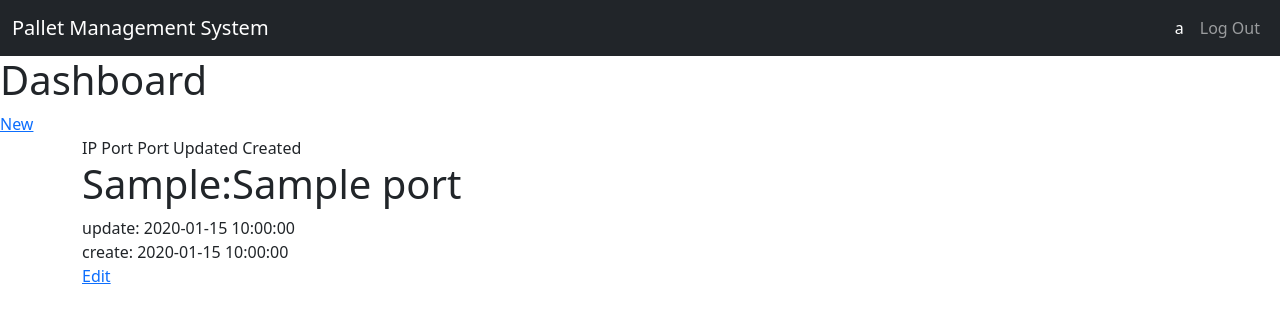
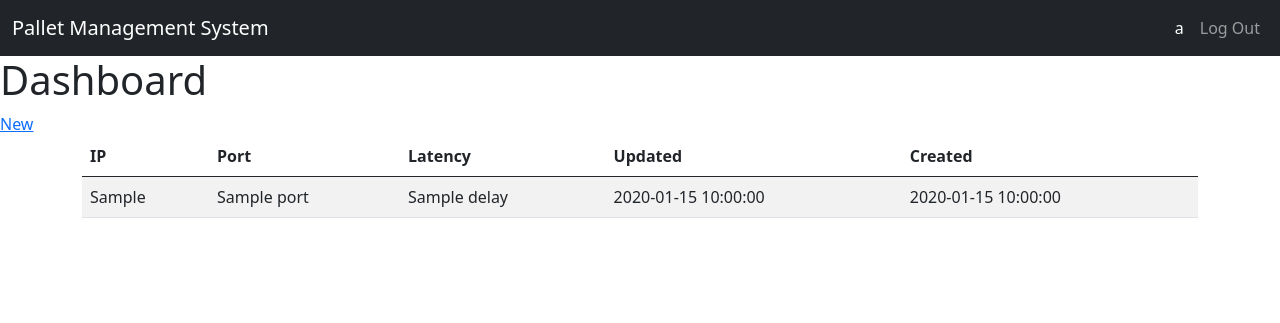
Before and after one commit to codingchefsong/spider_flask_proxy, a Flask app: template flaskr/templates/blog/dashboard.html in a window 1280 px wide. Shown: the top 323 px of the page. Run offline with Flask 2, Linux system fonts and the light colour scheme; a user stored in the database is signed in; data comes from the database, SQL or seed files in the repository; both versions use the stored data as it was after the commit; tables that the repository leaves empty hold one stand-in row (values such as "Sample post"); the template is opened without the code that fills it: most values are stand-ins (such as "Sample title", 1, 10 or a date in 2020); some libraries are stand-ins or nearby versions.

```diff
--- a/flaskr/blog.py
+++ b/flaskr/blog.py
@@ -182,7 +182,7 @@ def dashboard():
     db = get_db()
 
     records = db.execute(
-        'SELECT p.id, author_id, created, updated, ip, port, username'
+        'SELECT p.id, author_id, delay, created, updated, ip, port, username'
         ' FROM proxy p JOIN user u ON p.author_id = u.id'
         ' ORDER BY created DESC'
     ).fetchall()
--- a/flaskr/templates/blog/dashboard.html
+++ b/flaskr/templates/blog/dashboard.html
@@ -9,36 +9,37 @@
 
 {% block content %}
 <div class="container">
-
+    <table class="table table-striped">
         <thead>
         <tr>
             <th>IP</th>
             <th>Port</th>
-        <th>Port</th>
+            <th>Latency</th>
             <th>Updated</th>
             <th>Created</th>
-
         </tr>
         </thead>
 
+        <tbody>
         {% for r in records %}
-    <article class="r">
-        <header>
-            <div>
-                <h1>{{ r['ip'] }}:{{ r['port'] }} </h1>
+        <tr>
+            <td>{{ r['ip'] }}</td>
+            <td>{{ r['port'] }}</td>
+            <td>{{ r['delay'] }}</td>
             {% if r['updated'] %}
-                <div class="about">update: {{ r['updated'].strftime('%Y-%m-%d %H:%M:%S') }}</div>
+            <td>{{ r['updated'].strftime('%Y-%m-%d %H:%M:%S') }}</td>
+            {% else %}
+            <td></td>
             {% endif %}
-                <div class="about">create: {{ r['created'].strftime('%Y-%m-%d %H:%M:%S') }}</div>
-            </div>
-            {% if g.user['id'] == r['author_id'] %}
-            <a class="action" href="{{ url_for('blog.update', id=r['id']) }}">Edit</a>
+
+            {% if r['created'] %}
+            <td>{{ r['created'].strftime('%Y-%m-%d %H:%M:%S') }}</td>
+            {% else %}
+            <td></td>
             {% endif %}
-        </header>
-    </article>
-    {% if not loop.last %}
-    <hr>
-    {% endif %}
+        </tr>
         {% endfor %}
+        </tbody>
+    </table>
 </div>
 {% endblock %}
```
Also changed, not shown: instance/flaskr.sqlite. Lines whose indentation alone changed are shown as unchanged.
